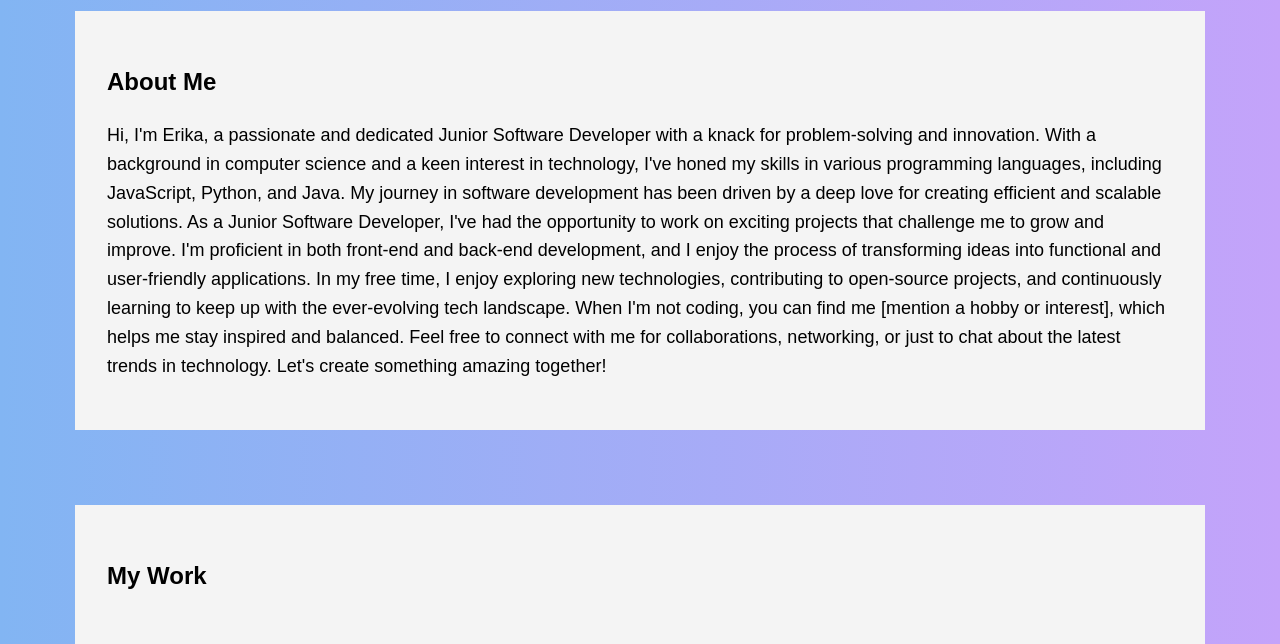
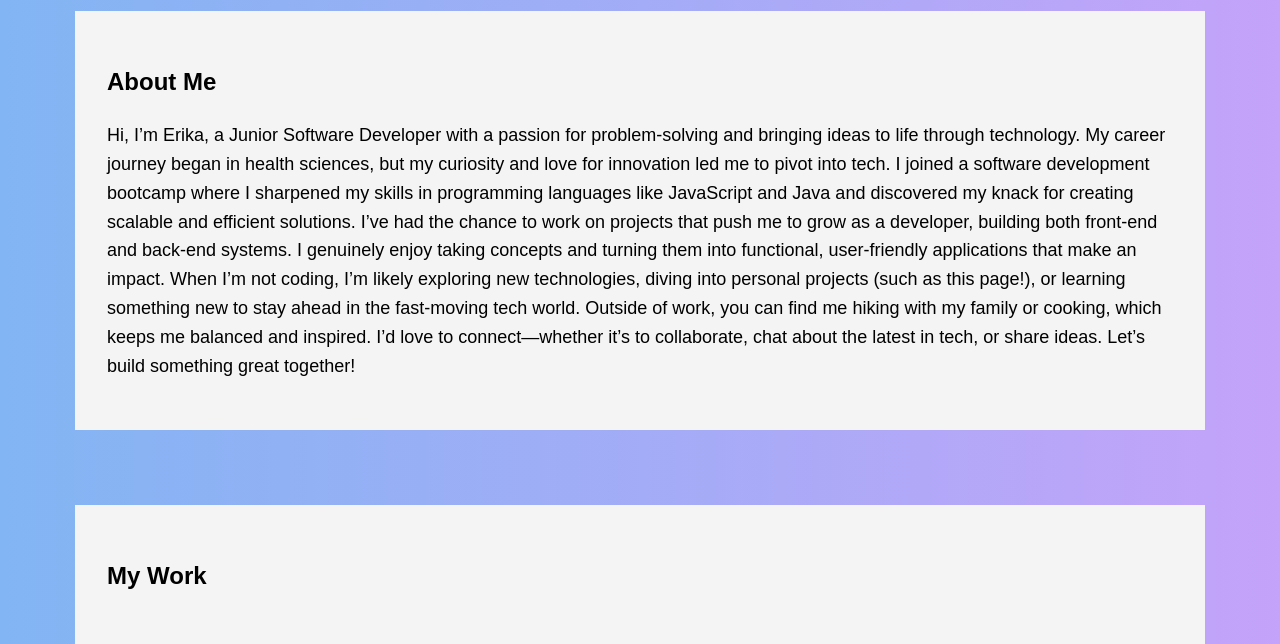
Before and after one commit to eg842385/erikagwilliamson, a plain HTML site: page index.html in a window 1280 px wide. Shown: the part 1000-1644 px from the top of the page. Drawn offline with Linux system fonts and the light colour scheme.

Commit message:
fixed about me section

```diff
--- a/index.html
+++ b/index.html
@@ -24,22 +24,22 @@
         </section>
         <section id="about">
             <h2>About Me</h2>
-            <p>Hi, I'm Erika, a passionate and dedicated Junior Software Developer with a knack for
-                problem-solving and innovation. With a background in computer science and a keen interest in technology,
-                I've honed my skills in various programming languages, including JavaScript, Python, and Java. My
-                journey in software development has been driven by a deep love for creating efficient and scalable
-                solutions.
+            <p>Hi, I’m Erika, a Junior Software Developer with a passion for problem-solving and bringing ideas to life
+                through technology. My career journey began in health sciences, but my curiosity and love for innovation
+                led me to pivot into tech. I joined a software development bootcamp where I sharpened my skills in
+                programming languages like JavaScript and Java and discovered my knack for creating scalable and
+                efficient solutions.
 
-                As a Junior Software Developer, I've had the opportunity to work on exciting projects that challenge me
-                to grow and improve. I'm proficient in both front-end and back-end development, and I enjoy the process
-                of transforming ideas into functional and user-friendly applications.
+                I’ve had the chance to work on projects that push me to grow as a developer, building both front-end and
+                back-end systems. I genuinely enjoy taking concepts and turning them into functional, user-friendly
+                applications that make an impact.
 
-                In my free time, I enjoy exploring new technologies, contributing to open-source projects, and
-                continuously learning to keep up with the ever-evolving tech landscape. When I'm not coding, you can
-                find me [mention a hobby or interest], which helps me stay inspired and balanced.
+                When I’m not coding, I’m likely exploring new technologies, diving into personal projects (such as this page!), or
+                learning something new to stay ahead in the fast-moving tech world. Outside of work, you can find me
+                hiking with my family or cooking, which keeps me balanced and inspired.
 
-                Feel free to connect with me for collaborations, networking, or just to chat about the latest trends in
-                technology. Let's create something amazing together!</p>
+                I’d love to connect—whether it’s to collaborate, chat about the latest in tech, or share ideas. Let’s
+                build something great together!</p>
         </section>
         <section id="portfolio">
             <h2>My Work</h2>
@@ -67,8 +67,8 @@
                     <p>Developed an engaging Java-based trivia game with dynamic question randomization, scoring
                         mechanics, and an intuitive CLI. Enabled users to choose from four categories and add new
                         questions, enriching the learning experience. Utilized OOP principles and advanced backend
-                        skills for maintainability and scalability. Tools utilized are Java, JUnit, IntelliJ, OOP, Git.</p> <a
-                        href="https://github.com/eg842385/TriviaTrail">View Project</a>
+                        skills for maintainability and scalability. Tools utilized are Java, JUnit, IntelliJ, OOP, Git.
+                    </p> <a href="https://github.com/eg842385/TriviaTrail">View Project</a>
                 </div>
             </div>
         </section>
```
